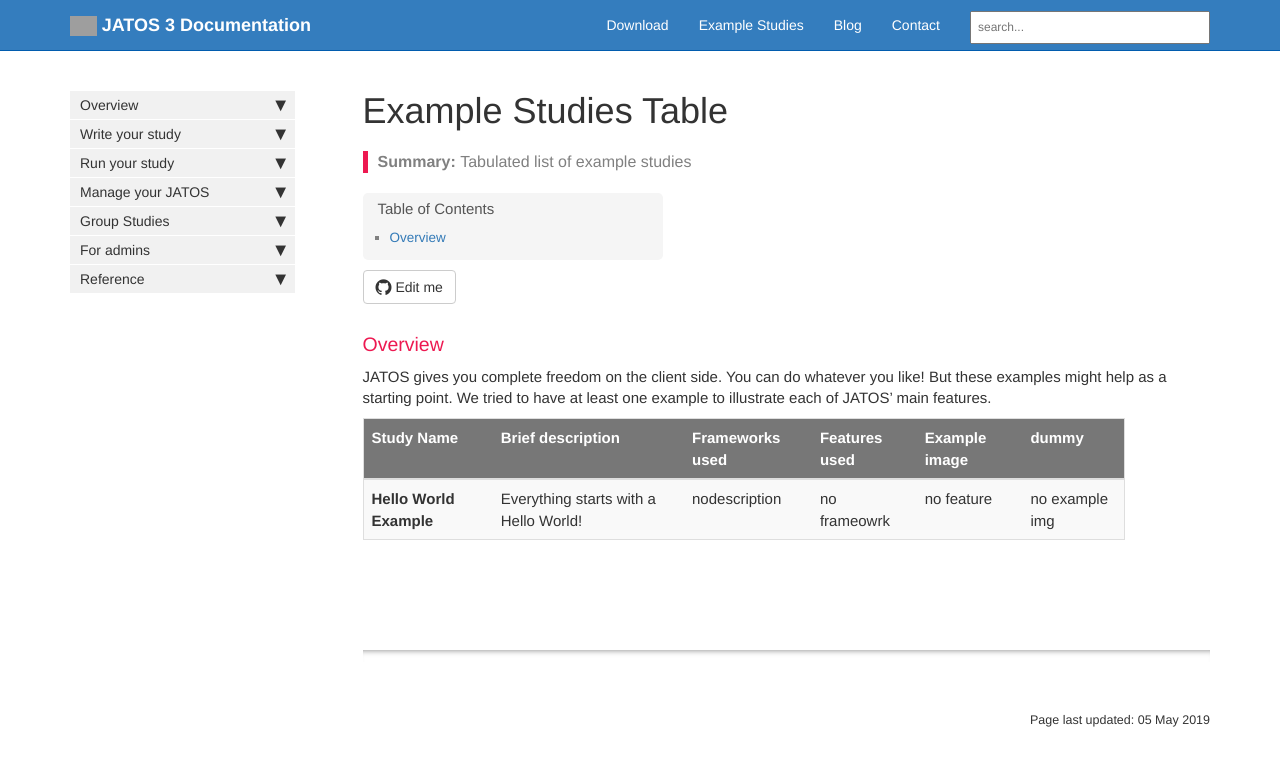
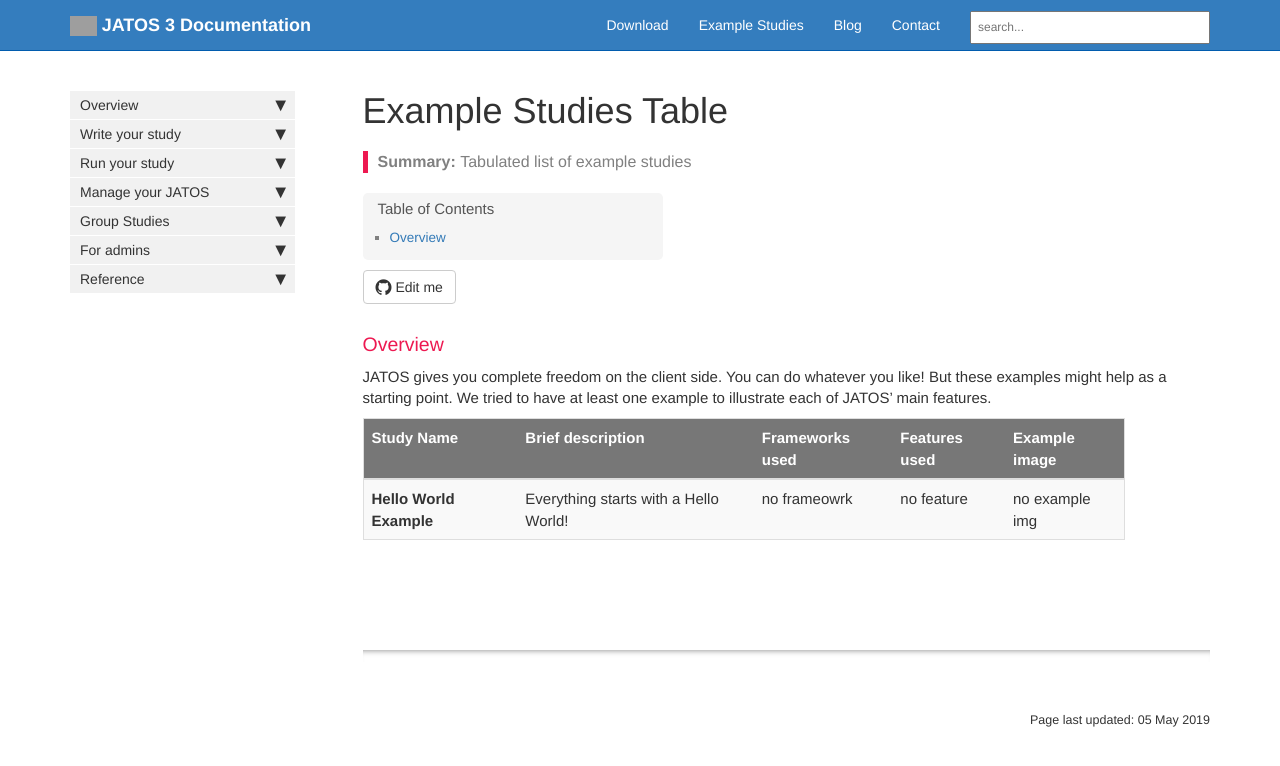
Before and after one commit to kristian-lange-tw/JATOS_docs_v3, a Jekyll site: the page built from pages/Example-Studies-Table.md, in a window 1280 px wide. Shown: the top 766 px of the page. Built offline with Jekyll 4.4.1, drawn with Linux system fonts in a browser that asks for light colours; nearby versions of some CDN libraries; comment, search, counter and statistics services are not loaded; grey boxes are pictures that could not be loaded.

Commit message:
Update Example-Studies-Table.md

```diff
--- a/pages/Example-Studies-Table.md
+++ b/pages/Example-Studies-Table.md
@@ -13,6 +13,6 @@
 ### Overview
 JATOS gives you complete freedom on the client side. You can do whatever you like! But these examples might help as a starting point. We tried to have at least one example to illustrate each of JATOS' main features.
 
-| Study Name             | Brief description   | Frameworks used | Features used    | Example image  | dummy            |
-|-|-------------------|-------------------|-------------------|-------------------|-------------------|------------------|
-| **Hello World Example** | Everything starts with a Hello World! |nodescription | no frameowrk | no feature| no example img |
+| Study Name             | Brief description   | Frameworks used | Features used    | Example image  |
+|-------------------|-------------------|-------------------|-------------------|-------------------|
+| **Hello World Example** | Everything starts with a Hello World! | no frameowrk | no feature| no example img |
```
